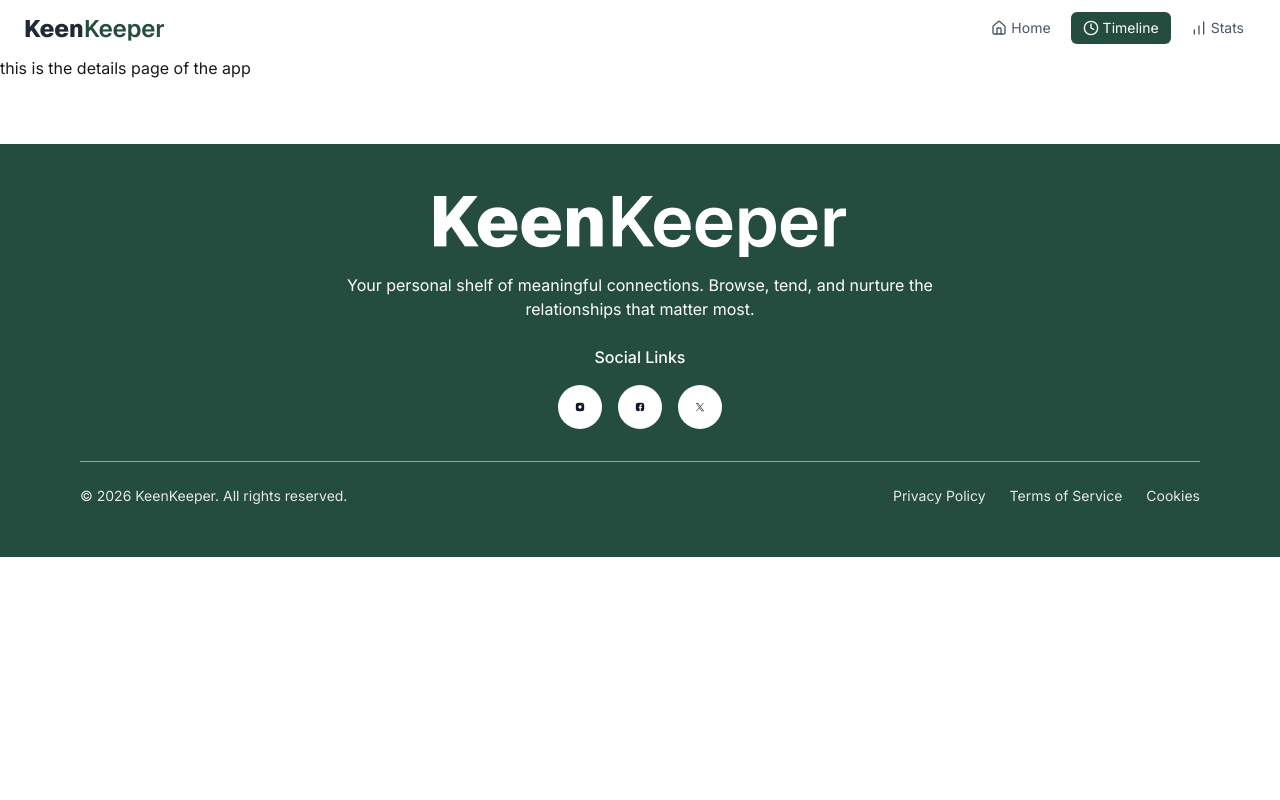
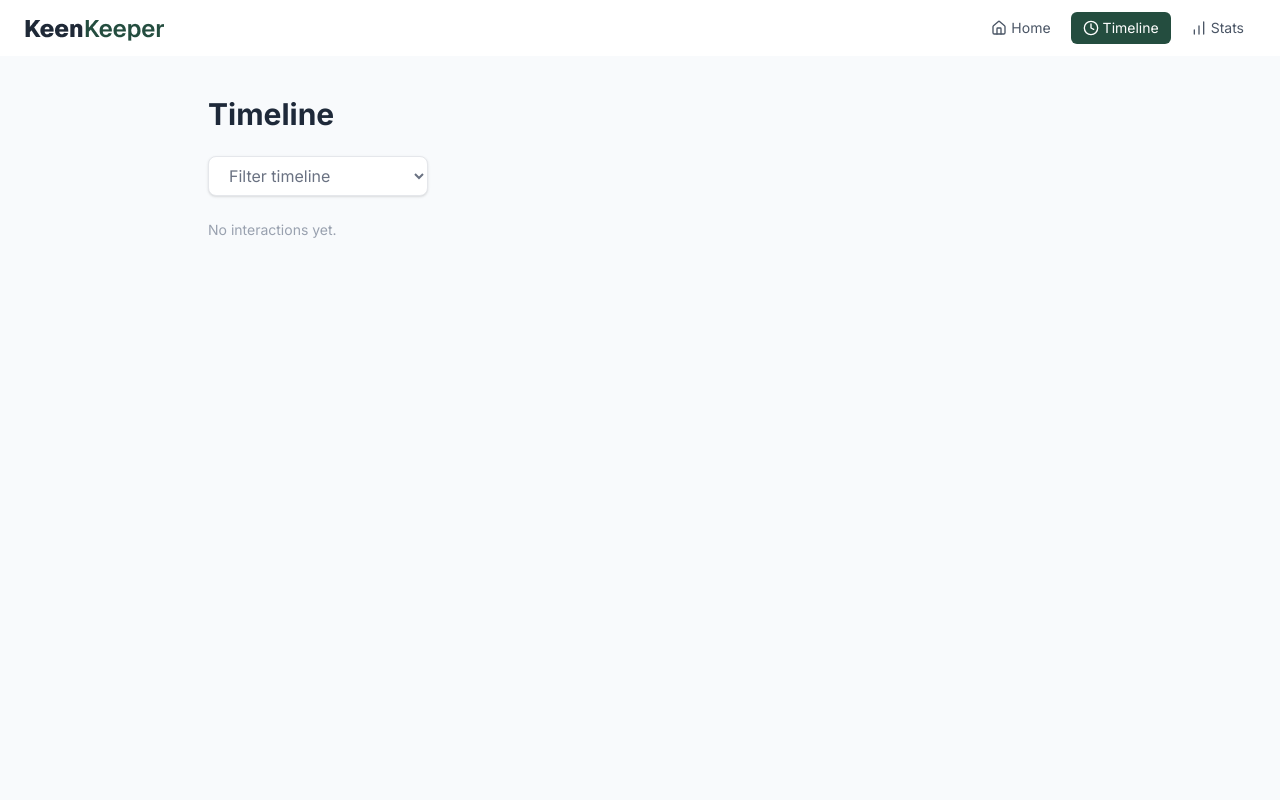
Before and after one commit to gaziadnan/FriendsZone, a Next.js app: page /timeline in a window 1280 px wide. Shown: the top 800 px of the page. Built offline with nearby package versions, Linux system fonts and the light colour scheme.

Commit message:
Add timeline page where when we click in text, call and video button in friends details page we can see the logs in timeline page with current date.

```diff
--- a/package.json
+++ b/package.json
@@ -12,7 +12,9 @@
     "lucide-react": "^1.8.0",
     "next": "16.2.3",
     "react": "19.2.4",
-    "react-dom": "19.2.4"
+    "react-dom": "19.2.4",
+    "react-hot-toast": "^2.6.0",
+    "recharts": "^3.8.1"
   },
   "devDependencies": {
     "@tailwindcss/postcss": "^4.2.2",
--- a/src/app/friend/[id]/page.js
+++ b/src/app/friend/[id]/page.js
@@ -2,7 +2,6 @@
 
 import { useParams } from "next/navigation";
 import friends from "@/data/friends.json";
-import { useState } from "react";
 
 const getStatusColor = (status) => {
   if (status === "overdue") return "bg-red-500";
@@ -14,10 +13,9 @@ export default function FriendDetailsPage() {
   const { id } = useParams();
   const friend = friends.find((f) => f.id == id);
 
-  const [timeline, setTimeline] = useState([]);
-
   if (!friend) return <div className="p-10">Friend not found</div>;
 
+  // ✅ UPDATED FUNCTION (IMPORTANT)
   const handleCheckIn = (type) => {
     const newEntry = {
       date: new Date().toLocaleDateString(),
@@ -25,7 +23,10 @@ export default function FriendDetailsPage() {
       title: `${type} with ${friend.name}`,
     };
 
-    setTimeline((prev) => [...prev, newEntry]);
+    // 🔥 localStorage এ save
+    const existing = JSON.parse(localStorage.getItem("timeline")) || [];
+    localStorage.setItem("timeline", JSON.stringify([newEntry, ...existing]));
+
     alert(`${type} added!`);
   };
 
@@ -36,7 +37,6 @@ export default function FriendDetailsPage() {
         {/* LEFT SIDE */}
         <div className="space-y-4">
 
-          {/* Profile Card */}
           <div className="bg-white p-6 rounded-2xl shadow-sm text-center">
             <img
               src={friend.picture}
--- /dev/null
+++ b/src/app/timeline/page.jsx
@@ -0,0 +1,83 @@
+"use client";
+
+import { useEffect, useState } from "react";
+
+const getIcon = (type) => {
+  if (type === "Call") return "📞";
+  if (type === "Text") return "💬";
+  if (type === "Video") return "🎥";
+  return "📌";
+};
+
+export default function TimelinePage() {
+  const [timeline, setTimeline] = useState([]);
+  const [filter, setFilter] = useState("All");
+
+  useEffect(() => {
+    const data = JSON.parse(localStorage.getItem("timeline")) || [];
+    setTimeline(data);
+  }, []);
+
+  const filteredData =
+    filter === "All"
+      ? timeline
+      : timeline.filter((item) => item.type === filter);
+
+  return (
+    <div className="bg-[#F8FAFC] min-h-screen py-10">
+      <div className="max-w-4xl mx-auto px-4">
+
+        {/* 🔥 Heading */}
+        <h1 className="text-3xl font-bold text-gray-800 mb-6">
+          Timeline
+        </h1>
+
+        {/* 🔥 Filter (styled like Figma) */}
+        <div className="mb-6">
+          <select
+            className="w-[220px] px-4 py-2 border border-gray-200 rounded-lg bg-white text-gray-500 shadow-sm focus:outline-none"
+            value={filter}
+            onChange={(e) => setFilter(e.target.value)}
+          >
+            <option value="All">Filter timeline</option>
+            <option value="Call">Call</option>
+            <option value="Text">Text</option>
+            <option value="Video">Video</option>
+          </select>
+        </div>
+
+        {/* 🔥 Timeline List */}
+        <div className="space-y-4">
+          {filteredData.length === 0 ? (
+            <p className="text-gray-400 text-sm">
+              No interactions yet.
+            </p>
+          ) : (
+            filteredData.map((item, index) => (
+              <div
+                key={index}
+                className="bg-white p-4 rounded-xl shadow-sm flex items-center gap-4 hover:shadow-md transition"
+              >
+                {/* Icon */}
+                <div className="text-xl bg-gray-100 w-10 h-10 flex items-center justify-center rounded-full">
+                  {getIcon(item.type)}
+                </div>
+
+                {/* Content */}
+                <div>
+                  <p className="text-sm font-medium text-gray-800">
+                    {item.title}
+                  </p>
+                  <p className="text-xs text-gray-400">
+                    {item.date}
+                  </p>
+                </div>
+              </div>
+            ))
+          )}
+        </div>
+
+      </div>
+    </div>
+  );
+}
```
Also changed, not shown: 1 other file (tests, documents, lock files or other folders).
